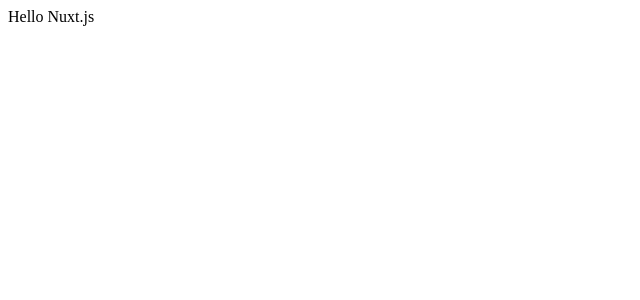
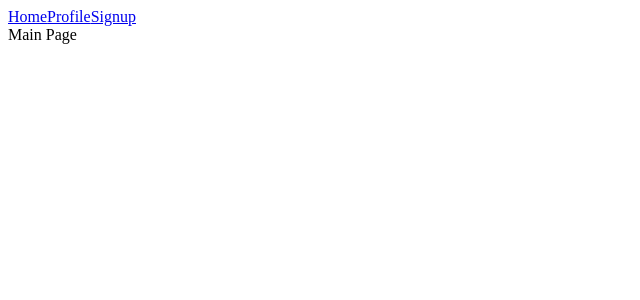
Before and after one commit to h6622/vue-express-sns, a Nuxt app in the folder front/: page / in a window 1280 px wide. Shown: the top 300 px of the page, without its empty margins (0-640 px from the left). Built offline with nearby package versions, Linux system fonts and the light colour scheme.

Commit message:
add nuxt-router && layout, head

```diff
--- /dev/null
+++ b/front/layouts/default.vue
@@ -0,0 +1,16 @@
+<template>
+  <div>
+    <nav>
+      <nuxt-link to="/">Home</nuxt-link>
+      <nuxt-link to="/profile">Profile</nuxt-link>
+      <nuxt-link to="/signup">Signup</nuxt-link>
+    </nav>
+    <nuxt />
+  </div>
+</template>
+
+<script>
+export default {};
+</script>
+
+<style></style>
--- /dev/null
+++ b/front/nuxt.config.js
@@ -0,0 +1,5 @@
+module.exports = {
+  head() {
+    title: "NodeBird";
+  }
+};
--- a/front/pages/index.vue
+++ b/front/pages/index.vue
@@ -1,5 +1,5 @@
 <template>
-  <div>Hello {{name}}</div>
+  <div>Main Page</div>
 </template>
 
 <script>
@@ -12,5 +12,4 @@
 };
 </script>
 
-<style>
-</style>
+<style></style>
--- a/front/pages/profile.vue
+++ b/front/pages/profile.vue
@@ -12,5 +12,4 @@
 };
 </script>
 
-<style>
-</style>
+<style></style>
--- a/front/pages/signup.vue
+++ b/front/pages/signup.vue
@@ -1,4 +1,4 @@
- <template>
+<template>
   <div>SignUp Page</div>
 </template>
 
@@ -12,5 +12,4 @@
 };
 </script>
 
-<style>
-</style>
+<style></style>
```
